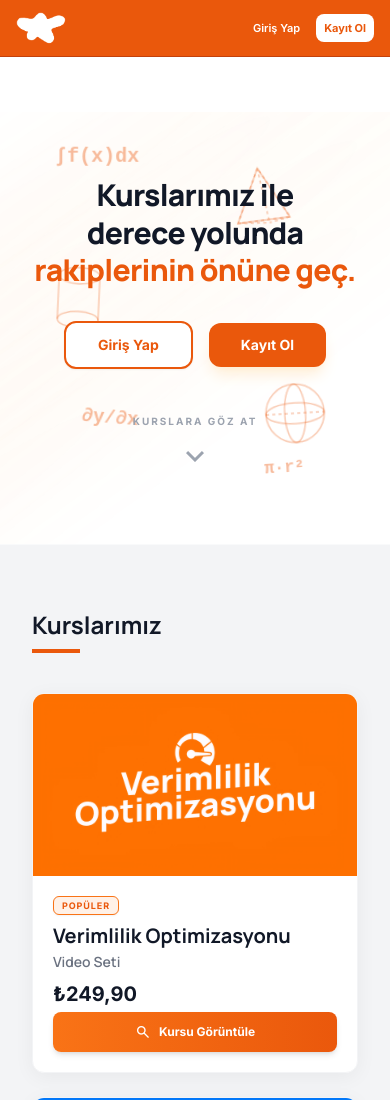
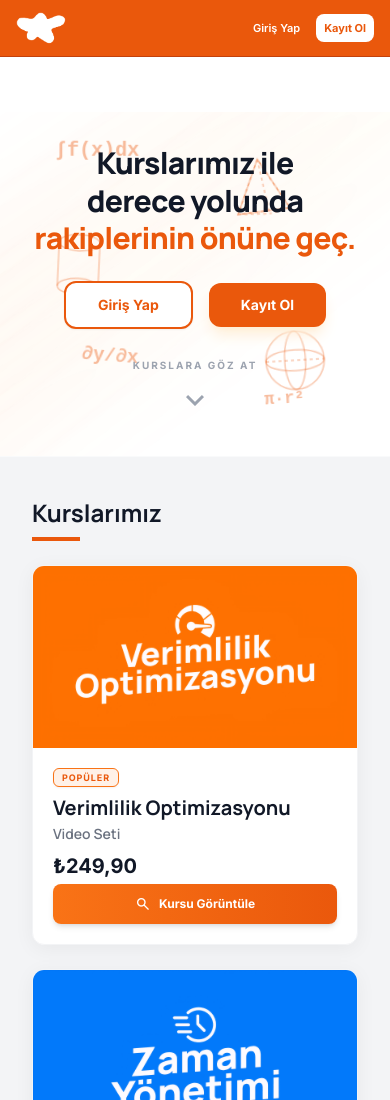
Before and after one commit to tugrulbarismihailoglu/d-e-r-e-c-e-l-a-b-e-g-i-t-i-m, a website: page index.html in a window 390 px wide. Shown: the top 1100 px of the page. Drawn offline with nearby package versions, Linux system fonts and the light colour scheme; no server answers.

Commit message:
Shrink hero section height to make courses visible without scrolling

```diff
--- a/index.html
+++ b/index.html
@@ -300,13 +300,13 @@
       </div>
 
 
-      <div class="max-w-7xl mx-auto px-8 py-16 md:py-24 text-center relative z-10">
+      <div class="max-w-7xl mx-auto px-8 py-8 md:py-12 text-center relative z-10">
         <div class="max-w-3xl mx-auto flex flex-col items-center">
           <h1
-            class="text-3xl md:text-4xl lg:text-5xl font-extrabold tracking-tight text-gray-900 leading-tight mb-8 opacity-0 transition-opacity duration-500"
+            class="text-3xl md:text-4xl lg:text-5xl font-extrabold tracking-tight text-gray-900 leading-tight mb-6 opacity-0 transition-opacity duration-500"
             style="">Kurslarımız ile<br>derece yolunda<br><span class="text-orange-600" style="">rakiplerinin önüne
               geç.</span></h1>
-          <div class="flex items-center justify-center gap-4 mb-12 opacity-0 transition-opacity duration-500"
+          <div class="flex items-center justify-center gap-4 mb-8 opacity-0 transition-opacity duration-500"
             id="hero-auth-buttons">
             <a href="./giris/"
               class="px-8 py-3 rounded-xl font-bold text-sm bg-white text-orange-600 border-2 border-orange-600 hover:bg-orange-50 transition-all duration-200 shadow-sm"
@@ -331,9 +331,9 @@
     </section>
     <!-- END: HeroSection -->
     <!-- BEGIN: CoursesSection -->
-    <section class="bg-[#f3f4f6] py-16 transition-colors duration-300" id="courses">
+    <section class="bg-[#f3f4f6] py-10 transition-colors duration-300" id="courses">
       <div class="max-w-[1400px] mx-auto px-8">
-        <div class="mb-10">
+        <div class="mb-6">
           <h2 class="text-2xl font-bold text-gray-900" style="">Kurslarımız</h2>
           <div class="w-12 h-1 bg-orange-600 mt-2"></div>
         </div>
```
